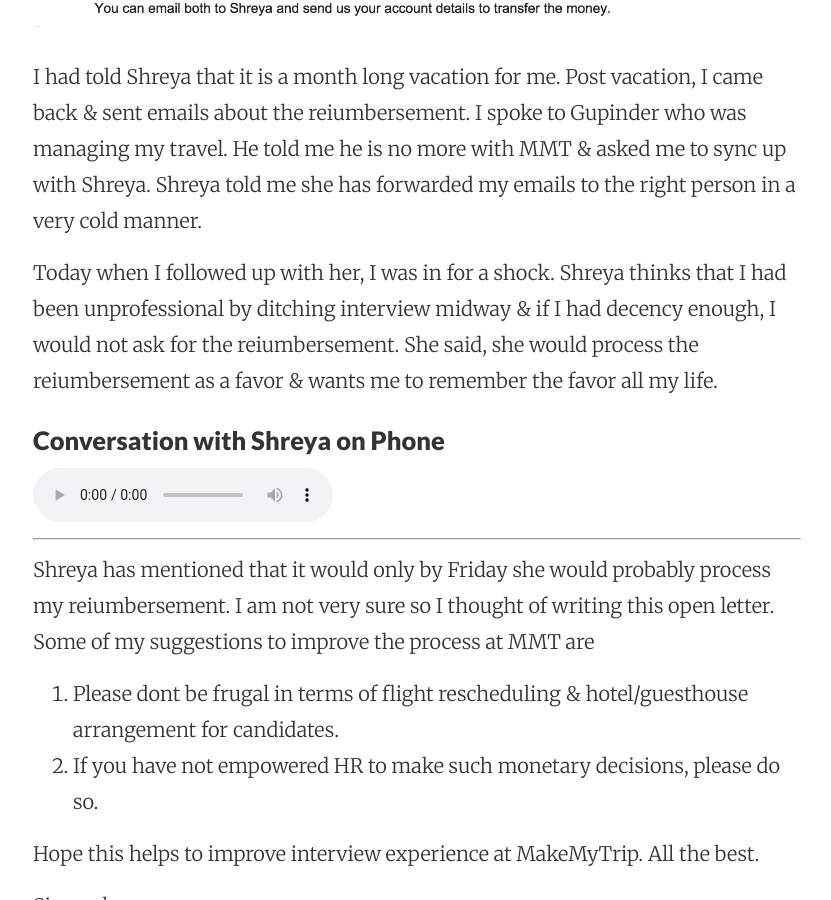
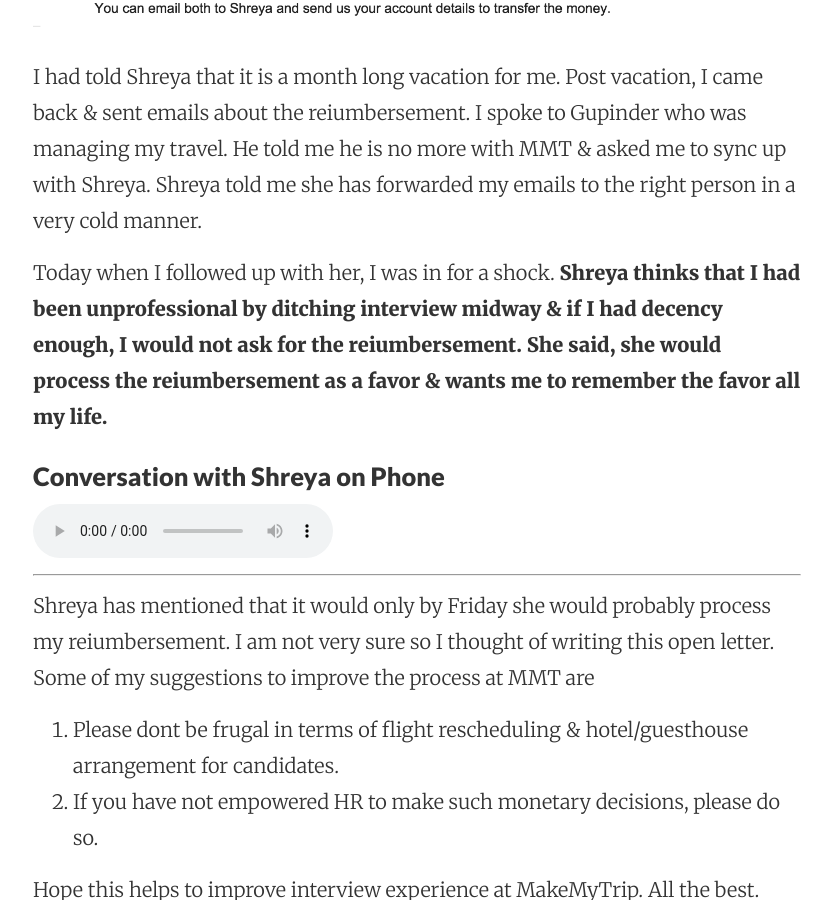
Before and after one commit to shaming-them/shaming-them.github.io, a Jekyll site: the page built from _posts/2015-09-01-my-interview-experience-with-makemytrip.md, in a window 1280 px wide and 900 px high, scrolled down 7042 px. Shown: the whole window, without its empty margins (223-1054 px from the left). Built offline with Jekyll 4.4.1, drawn with Linux system fonts in a browser that asks for light colours; nearby versions of some CDN libraries; Markdown is read by kramdown in place of the engine named in the settings; comment, search, counter and statistics services are not loaded.

```diff
--- a/_posts/2015-09-01-my-interview-experience-with-makemytrip.md
+++ b/_posts/2015-09-01-my-interview-experience-with-makemytrip.md
@@ -62,7 +62,7 @@ Dear MakeMyTrip,
 
  I had told Shreya that it is a month long vacation for me. Post vacation, I came back & sent emails about the reiumbersement. I spoke to Gupinder who was managing my travel. He told me he is no more with MMT & asked me to sync up with Shreya. Shreya told me she has forwarded my emails to the right person in a very cold manner.
 
- Today when I followed up with her, I was in for a shock. Shreya thinks that I had been unprofessional by ditching interview midway & if I had decency enough, I would not ask for the reiumbersement. She said, she would process the reiumbersement as a favor & wants me to remember the favor all my life.
+ Today when I followed up with her, I was in for a shock. **Shreya thinks that I had been unprofessional by ditching interview midway & if I had decency enough, I would not ask for the reiumbersement. She said, she would process the reiumbersement as a favor & wants me to remember the favor all my life.**
 
 #### Conversation with Shreya on Phone
 <audio controls>
```
